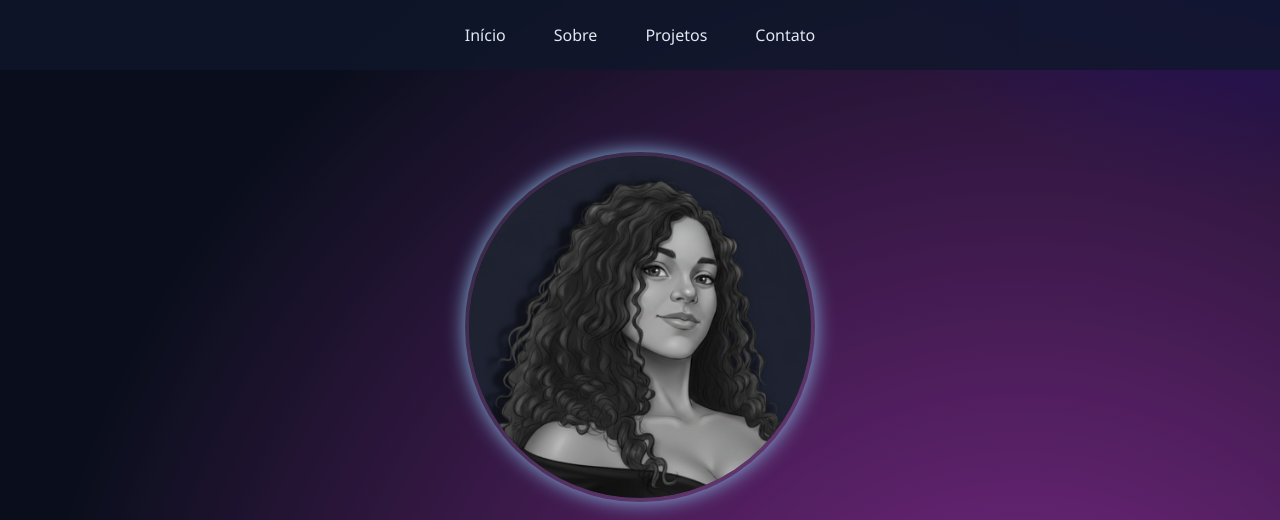
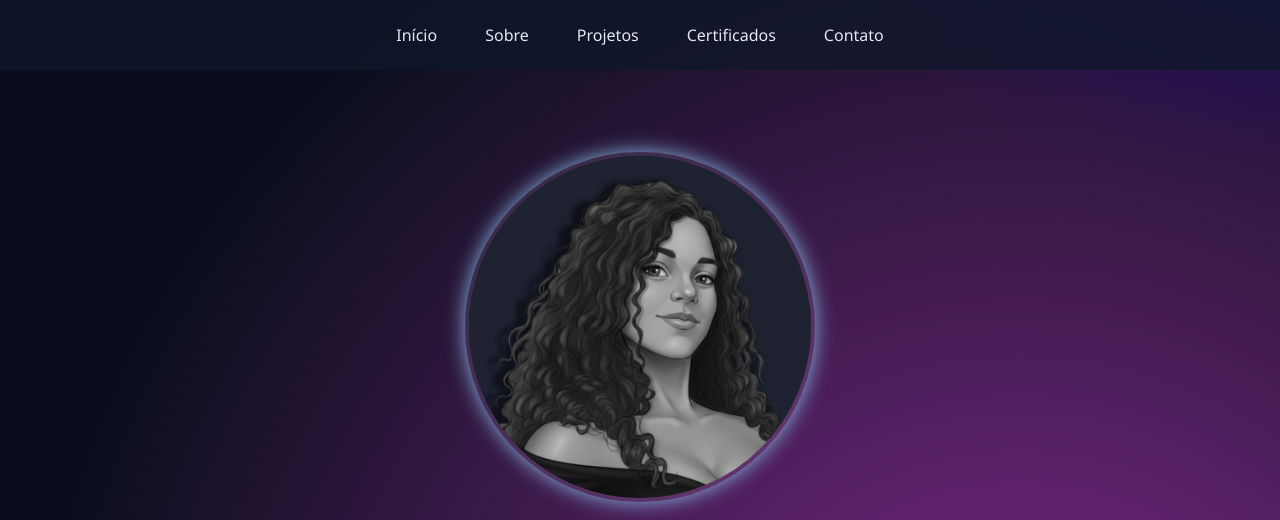
Before and after one commit to samira083/Portf-lio-Samira, a plain HTML site: page index.html in a window 1280 px wide. Shown: the top 520 px of the page. Drawn offline with Linux system fonts and the light colour scheme.

Commit message:
certificados

```diff
--- a/index.html
+++ b/index.html
@@ -45,6 +45,9 @@
                 </li>-->
                 <li>
                     <a href="#projetos" class="menu-link">Projetos</a>
+                </li>
+                <li>
+                    <a href="#certificados" class="menu-link">Certificados</a>
                 </li>
                 <li>
                     <a href="#contato" class="menu-link">Contato</a>
```
